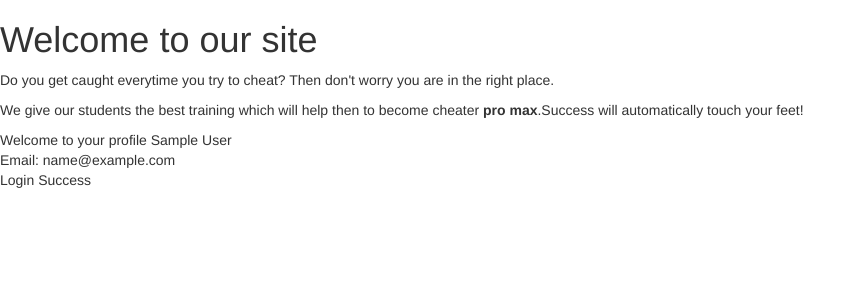
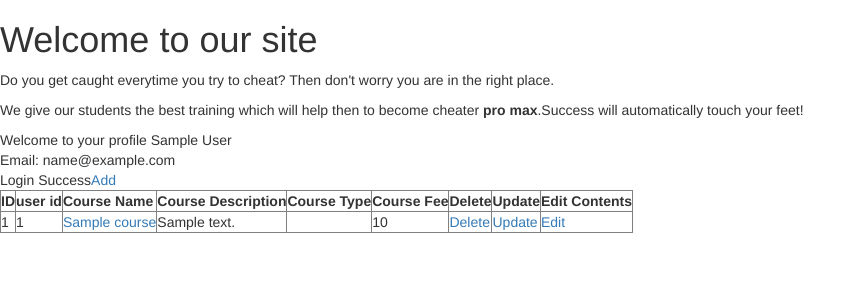
Before and after one commit to sabyasachi27/E-Learning-Portal, a PHP site: page /teacher/teacher-profile.php in a window 1280 px wide. Shown: the part 122-422 px from the top of the page, without its empty margins (0-866 px from the left). Run offline with PHP 8.4, Linux system fonts and the light colour scheme; the visitor is signed in with stand-in values (Sample User, id 1); tables that the repository leaves empty or names only in its code hold one stand-in row (values such as "Sample post"); data that the repository does not hold is empty; some libraries are stand-ins or nearby versions.

Commit message:
28-06-21

```diff
--- a/contents/add-contents.php
+++ b/contents/add-contents.php
@@ -2,7 +2,7 @@
 
 
 <?php
-	$qry1 = mysqli_query($con, "SELECT * FROM `topic` WHERE `status` = 'active'");
+	$qry1 = mysqli_query($con, "SELECT * FROM `courses` WHERE `status` = 'active'");
 ?>
 
 
--- a/topic/insert-acc.php
+++ b/course/insert-acc.php
@@ -3,7 +3,7 @@
 
 	session_start();
 	if (!isset($_SESSION['id'])) {
-		header('location: #');
+		header('location: ../teacher/teacher-profile.php');
 	}
 ?>
 
@@ -14,7 +14,7 @@ $qr = 	"SELECT * FROM `teacher` WHERE `id` = ".$_SESSION['id'];
 $q1 = mysqli_query($con, $qr);
 $teacher= mysqli_fetch_array($q1);
 
-$qry = "INSERT INTO `topic` VALUES (NULL, '".$teacher['id']."', '".$_REQUEST['name']."', 'active')";
+$qry = "INSERT INTO `courses` VALUES (NULL, '".$teacher['id']."', '".$_REQUEST['name']."','".$_REQUEST['description']."', '".$_REQUEST['type']."', '".$_REQUEST['coursefee']."' 'active')";
 
 $qry_exec = mysqli_query($con, $qry);
 
@@ -22,7 +22,7 @@ $qry_exec = mysqli_query($con, $qry);
         {
 
 
-            header('location: #');
+            header('location: ../contents/add-contents.php');
             echo "Successfully inserted the topic ";
         }
         else
--- a/topic/update-topic-acc.php
+++ b/course/update-course-acc.php
@@ -3,12 +3,12 @@
 <?php
 
 	// running a query
-	$qry = "UPDATE `topic` SET `name` = '".$_REQUEST['name']."' WHERE `id` = ".$_REQUEST['id'];
+	$qry = "UPDATE `courses` SET `name` = '".$_REQUEST['name']."' WHERE `id` = ".$_REQUEST['id'];
 	$qry_exec = mysqli_query($con, $qry);
 
 	if ($qry_exec) {
 		// echo "Registered Successfully";
-		header('location: #');
+		header('location: ../teacher/teacher-profile.php');
 		echo "Update Successfully";
 	} else {
 		echo "Failed";
--- a/teacher/teacher-profile.php
+++ b/teacher/teacher-profile.php
@@ -122,7 +122,18 @@ echo "</ul>";
 </script>
 </body>
 <!-- this div is for the buttons -->
-
+<table border="1">
+	<tr>
+		<th>ID</th>
+		<th>user id</th>
+		<th>Course Name</th>
+    <th>Course Description</th>
+    <th>Course Type</th>
+    <th>Course Fee</th>
+		<th>Delete</th>
+		<th>Update</th>
+		<th>Edit Contents</th>
+	</tr>
 
 <?php
 
@@ -146,7 +157,34 @@ echo "</ul>";
 
      echo "Login Success";
 
+     $qry1 = mysqli_query($con, "SELECT * FROM `courses` WHERE `status` = 'active'");
+
+while($row = mysqli_fetch_array($qry1)) {
+
+	if($teacher['id'] === $row['user_id']){
+		echo "<tr>";
+		echo "<td>".$row['id']."</td>";
+		echo "<td>".$row['user_id']."</td>";
+		echo "<td><a href=../contents/contents.php?name=>".$row['name']."</a></td>";
+    echo "<td>".$row['description']."</td>";
+    echo "<td>".$row['type']."</td>";
+    echo "<td>".$row['fee']."</td>";
+		echo "<td><a href=../course/delete-course.php?id=".$row['id']."'>Delete</a></td>";
+		echo "<td><a href=../course/update-corse.php?id=".$row['id']."'>Update</a></td>";
+		echo "<td><a href=edit-../contents/update-contents.php?id=".$row['id']."'>Edit</a></td>";
+	echo "</tr>";
+}
+else {
+	echo "Please Insert your contents . Currently you don't have any contents";
+}
+
+	}
+
+
+
 ?>
+
+<a href="../course/insert-course.php">Add</a>
             <!-- <button class="btn" onclick="document.getElementById('id01').style.display='block'" style="width:auto;"><a href = "registeras.php">Register</a></button>
             <button class="btn" onclick="document.getElementById('id02').style.display='block'" style="width:auto;"><a href = "loginAs.php">LoginAs</a></button> -->
 
```
Also changed, not shown: course/insert-course.php (added, +21 -0 lines), topic/insert-topic.php (deleted, +0 -13 lines), course/delete-course.php (renamed from topic/delete-topic.php), course/update-course.php (renamed from topic/update-topic.php).
